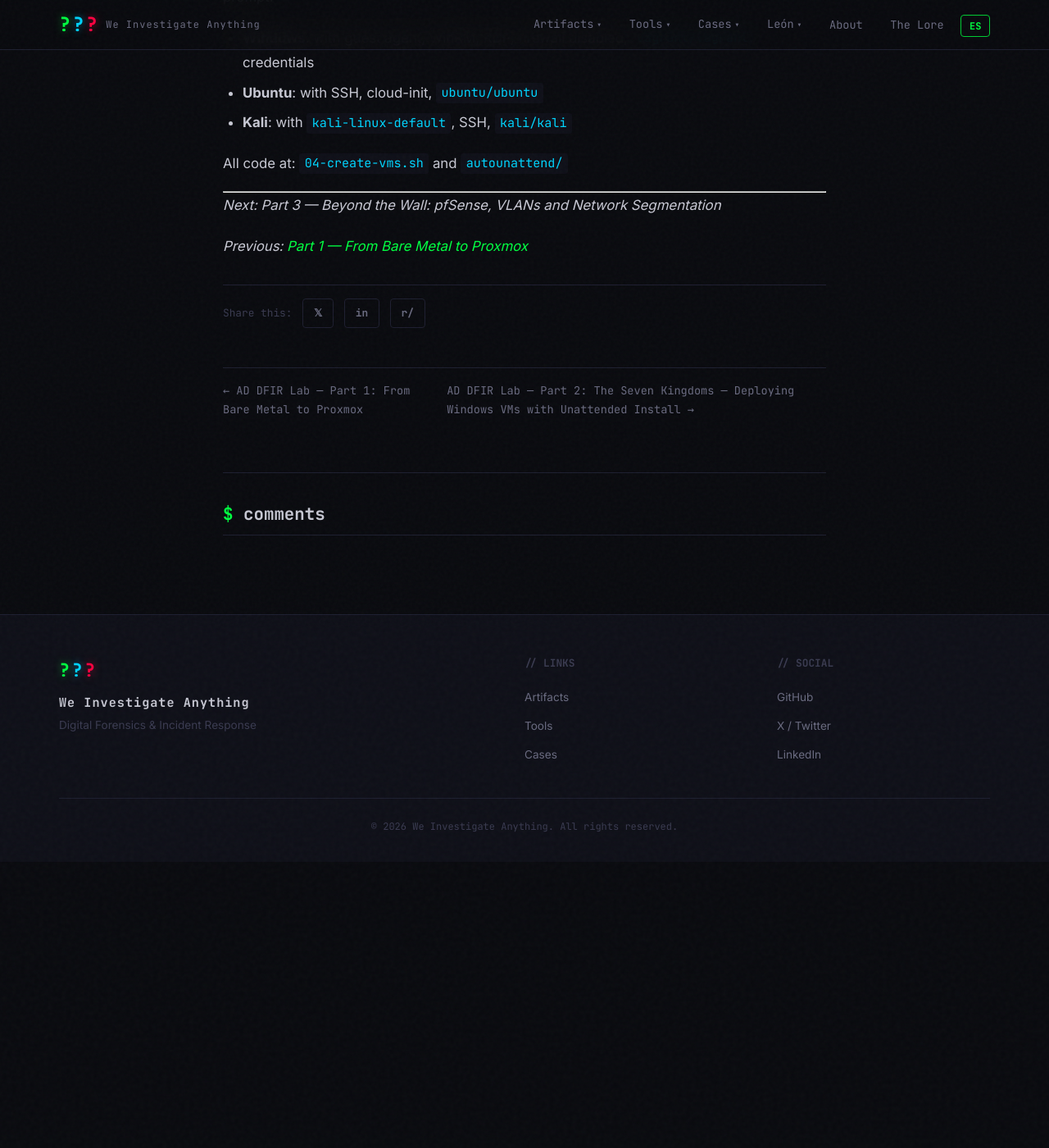
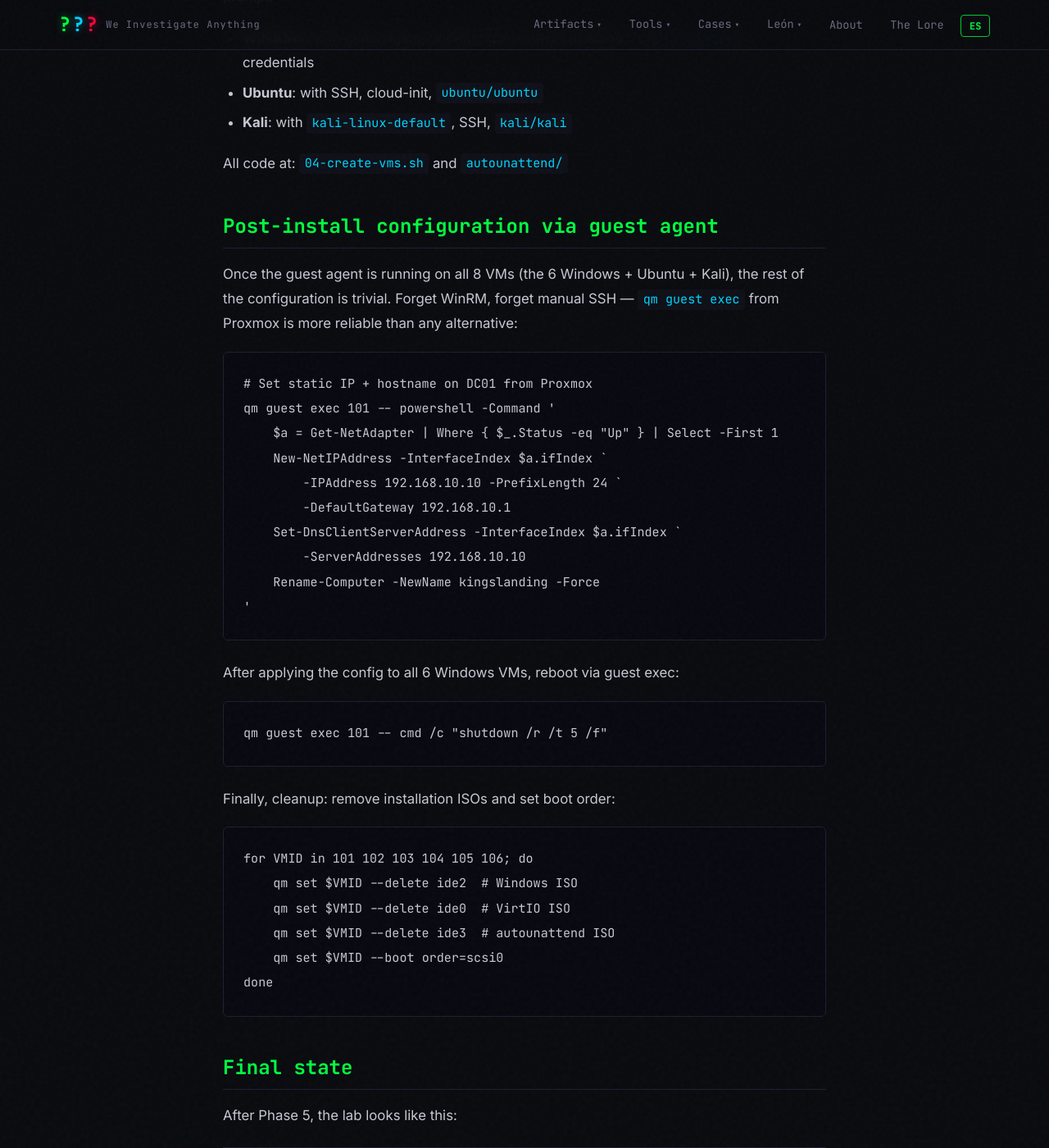
Before and after one commit to jupyterj0nes/jupyterj0nes.github.io, a Jekyll site: the page built from _posts/en/2026-04-12-ad-dfir-lab-part2-windows-vms.md, in a window 1280 px wide and 1400 px high, scrolled down 9523 px. Shown: the whole window at 82% size. Built offline with Jekyll 4.4.1, drawn with Linux system fonts in a browser that asks for light colours; comment, search, counter and statistics services are not loaded; before the commit the page ends 10574 px from its top, so only the background shows below that; some of the changed text lies outside the part shown.

Commit message:
Part 2: add Phase 5 post-install configuration via guest agent (ES/EN)
Final section showing how to set IPs, hostnames, reboot, and cleanup ISOs
using qm guest exec instead of WinRM. Includes final state table with all
8 VMs and their GoT-themed hostnames.

````diff
--- a/_posts/en/2026-04-12-ad-dfir-lab-part2-windows-vms.md
+++ b/_posts/en/2026-04-12-ad-dfir-lab-part2-windows-vms.md
@@ -283,6 +283,59 @@ After ~20 minutes of unattended installation: 8 VMs installed without touching a
 
 All code at: [`04-create-vms.sh`](https://github.com/jupyterj0nes/ad-dfir-lab/blob/master/scripts/04-create-vms.sh) and [`autounattend/`](https://github.com/jupyterj0nes/ad-dfir-lab/tree/master/autounattend)
 
+## Post-install configuration via guest agent
+
+Once the guest agent is running on all 8 VMs (the 6 Windows + Ubuntu + Kali), the rest of the configuration is trivial. Forget WinRM, forget manual SSH — `qm guest exec` from Proxmox is more reliable than any alternative:
+
+```bash
+# Set static IP + hostname on DC01 from Proxmox
+qm guest exec 101 -- powershell -Command '
+    $a = Get-NetAdapter | Where { $_.Status -eq "Up" } | Select -First 1
+    New-NetIPAddress -InterfaceIndex $a.ifIndex `
+        -IPAddress 192.168.10.10 -PrefixLength 24 `
+        -DefaultGateway 192.168.10.1
+    Set-DnsClientServerAddress -InterfaceIndex $a.ifIndex `
+        -ServerAddresses 192.168.10.10
+    Rename-Computer -NewName kingslanding -Force
+'
+```
+
+After applying the config to all 6 Windows VMs, reboot via guest exec:
+
+```bash
+qm guest exec 101 -- cmd /c "shutdown /r /t 5 /f"
+```
+
+Finally, cleanup: remove installation ISOs and set boot order:
+
+```bash
+for VMID in 101 102 103 104 105 106; do
+    qm set $VMID --delete ide2  # Windows ISO
+    qm set $VMID --delete ide0  # VirtIO ISO
+    qm set $VMID --delete ide3  # autounattend ISO
+    qm set $VMID --boot order=scsi0
+done
+```
+
+## Final state
+
+After Phase 5, the lab looks like this:
+
+| VMID | Hostname | IP | Role |
+|------|----------|-----|------|
+| 101 | kingslanding | 192.168.10.10 | Root DC, sevenkingdoms.local |
+| 102 | winterfell | 192.168.10.11 | Child DC, north.sevenkingdoms.local |
+| 103 | castelblack | 192.168.10.12 | IIS + MSSQL + shares |
+| 104 | meereen | 192.168.10.13 | Root DC, essos.local |
+| 105 | braavos | 192.168.10.14 | Cross-forest server |
+| 106 | highgarden | 192.168.10.20 | Win10 workstation |
+| 107 | oldtown | DHCP | Ubuntu (Linux client) |
+| 108 | nightking | 192.168.20.100 | Kali (attacker) |
+
+8 machines configured, hostnames matching the Game of Thrones theme, static IPs in VLAN 10 (corporate) and Kali isolated in VLAN 20.
+
+Ready for the next step: configuring pfSense as a router between the two VLANs, then deploying Active Directory with GOAD.
+
 ---
 
 *Next: Part 3 — Beyond the Wall: pfSense, VLANs and Network Segmentation*
````
Also changed, not shown: _posts/es/2026-04-12-ad-dfir-lab-part2-windows-vms.md (+53 -0 lines).
